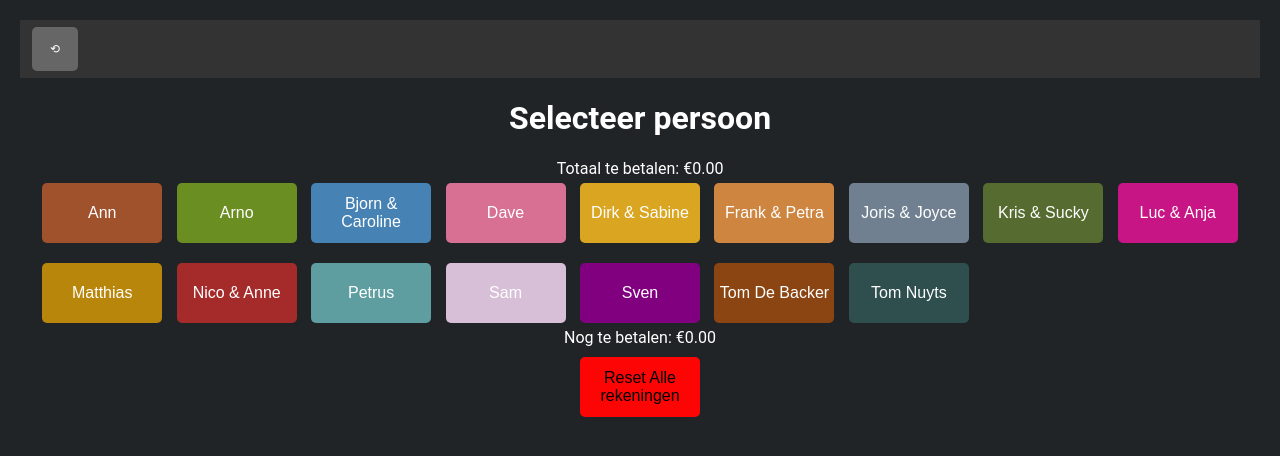
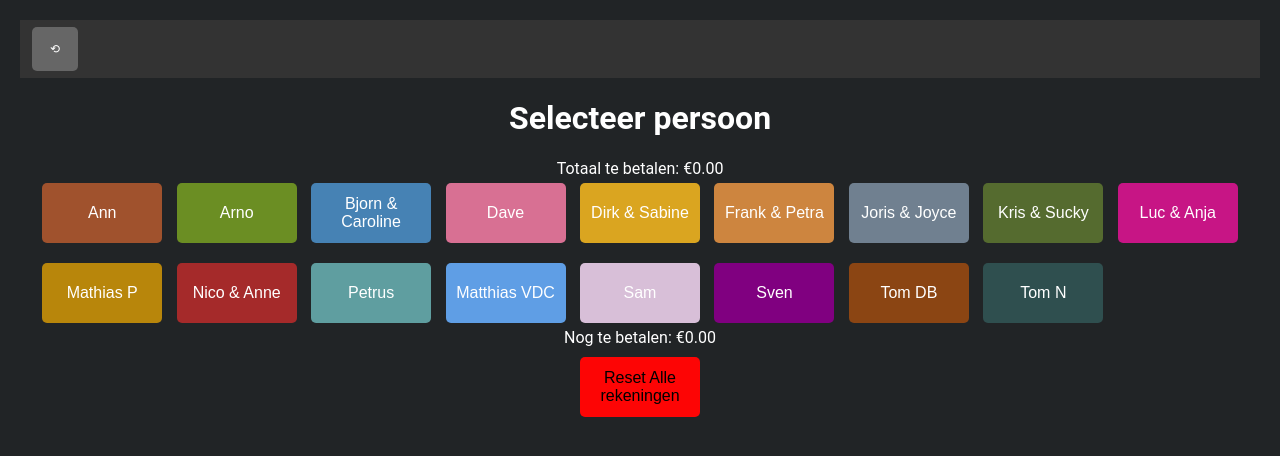
Before and after one commit to MathiasPrProfessional/snauwaert, a React (Create React App) app: page / in a window 1280 px wide. Shown: the top 456 px of the page. Built offline with nearby package versions, Linux system fonts and the light colour scheme.

Commit message:
changed names

```diff
--- a/src/data/people.js
+++ b/src/data/people.js
@@ -1,4 +1,4 @@
-export const initialPeople = ['Ann', 'Arno', 'Bjorn & Caroline', 'Dave', 'Dirk & Sabine', 'Frank & Petra', 'Joris & Joyce', 'Kris & Sucky', 'Luc & Anja', 'Matthias', 'Nico & Anne', 'Petrus', 'Sam', 'Sven', 'Tom De Backer', 'Tom Nuyts'];
+export const initialPeople = ['Ann', 'Arno', 'Bjorn & Caroline', 'Dave', 'Dirk & Sabine', 'Frank & Petra', 'Joris & Joyce', 'Kris & Sucky', 'Luc & Anja', 'Mathias P', 'Nico & Anne', 'Petrus', 'Matthias VDC', 'Sam', 'Sven', 'Tom DB', 'Tom N'];
 
 export const personColors = {
     'Ann': '#A0522D',         // Sienna
@@ -10,11 +10,12 @@ export const personColors = {
     'Joris & Joyce': '#708090',  // Slate Gray
     'Kris & Sucky': '#556B2F',  // Dark Olive Green
     'Luc & Anja': '#C71585',    // Medium Violet Red
-    'Matthias': '#B8860B',      // Dark Golden Rod
+    'Mathias P': '#B8860B',      // Dark Golden Rod
     'Nico & Anne': '#A52A2A',   // Brown
     'Petrus': '#5F9EA0',        // Cadet Blue
+    'Matthias VDC': '#5F9EE5',
     'Sam': '#D8BFD8',           // Thistle
     'Sven': '#800080',          // Purple
-    'Tom De Backer': '#8B4513', // Saddle Brown
-    'Tom Nuyts': '#2F4F4F'      // Dark Slate Gray
+    'Tom DB': '#8B4513', // Saddle Brown
+    'Tom N': '#2F4F4F'      // Dark Slate Gray
   };
```
